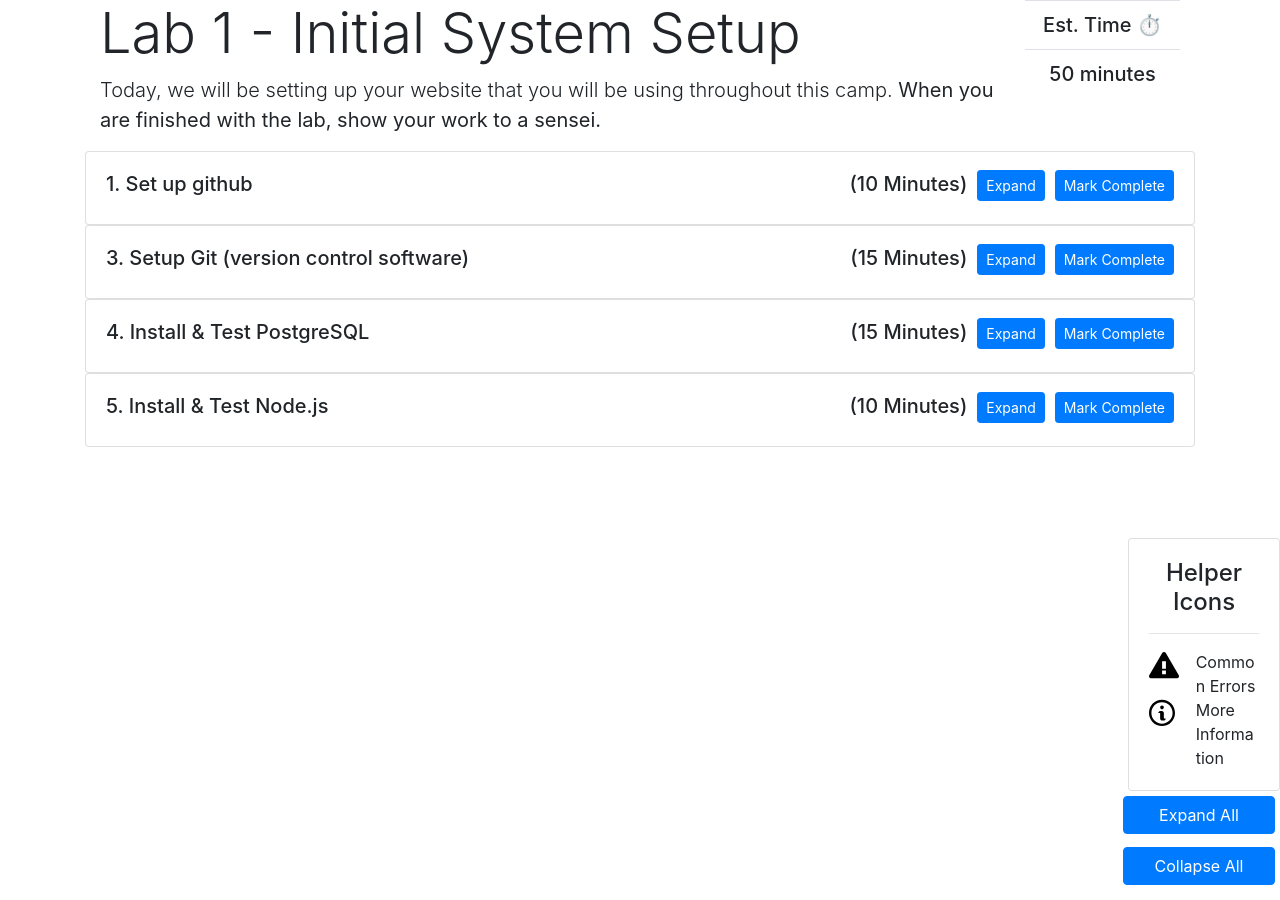
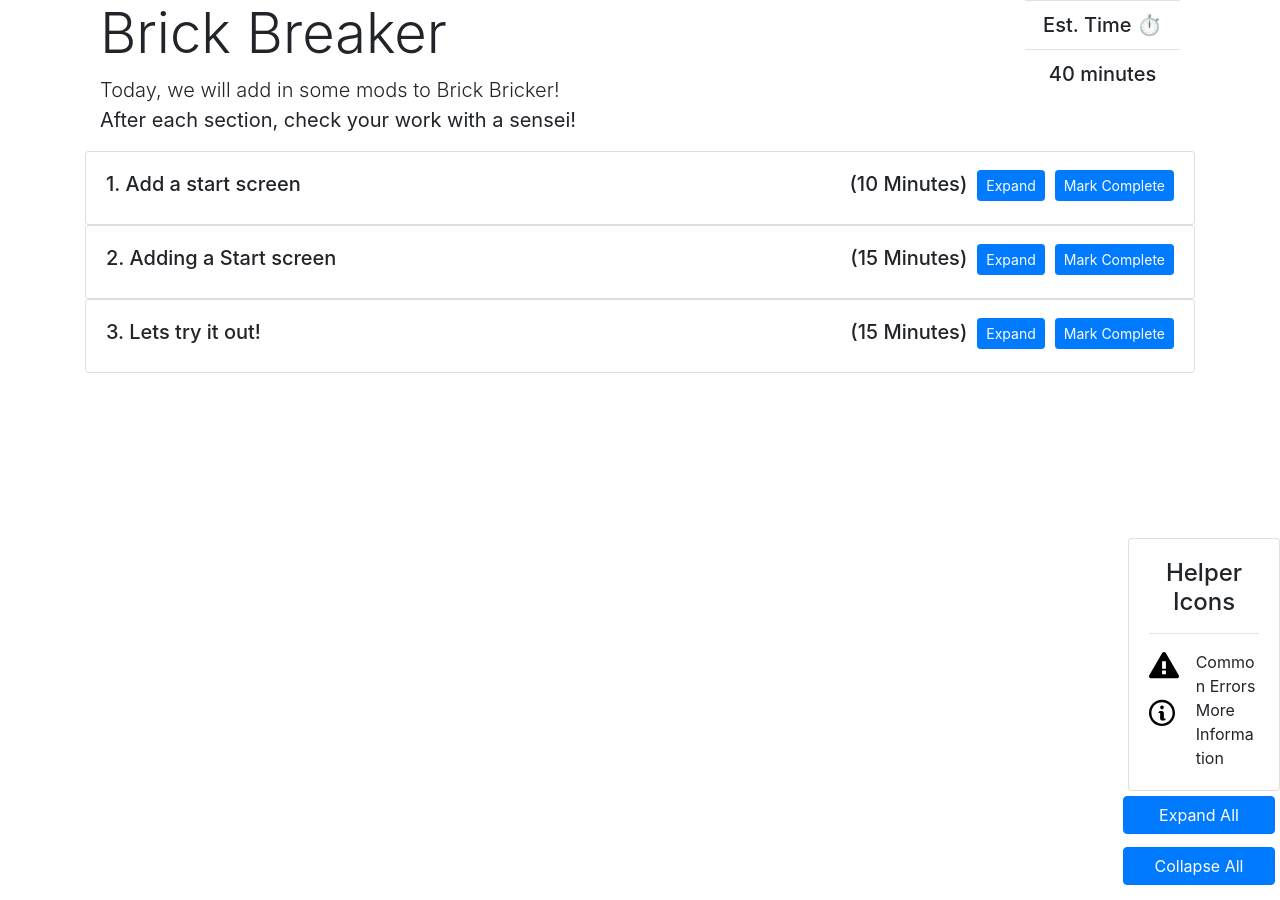
Before and after one commit to mikebrownie/mikebrownie.github.io, a Jekyll site: the page code-ninjas/lab-instructions/pt2/index.html, which Jekyll copies as it is, in a window 1280 px wide. Built offline with Jekyll 4.4.1, drawn with Linux system fonts in a browser that asks for light colours; comment, search, counter and statistics services are not loaded.

Commit message:
Updating Brick Breaker

```diff
--- a/code-ninjas/lab-instructions/pt2/index.html
+++ b/code-ninjas/lab-instructions/pt2/index.html
@@ -1,7 +1,7 @@
 <!doctype html>
 <html lang="en">
   <head>
-    <title>CSCI 3308 Lab 1</title>
+    <title>Brick Breaker</title>
     <!-- Bootstrap core CSS & JS -->
 	<link rel="stylesheet" type="text/css" href="../resources/css/bootstrap.css">
     <link rel="stylesheet" type="text/css" href="../resources/css/prism.css">
@@ -20,9 +20,10 @@
 			<div class="container-fluid">
 			  <div class="row">
 				<div class="col-10">
-					<h1 class="display-4">Lab 1 - Initial System Setup</h1>
-					<p class="lead">Today, we will be setting up your website that you will be using throughout this camp.
-					<b>When you are finished with the lab, show your work to a sensei.</b></p>
+					<h1 class="display-4">Brick Breaker</h1>
+					<p class="lead">Today, we will add in some mods to Brick Bricker!
+          <br>
+					<b>After each section, check your work with a sensei!</b></p>
 				</div>
 				<div class="col-2">
 					<table class="table">
@@ -30,7 +31,7 @@
 							<th class="h5" style="text-align:center">Est. Time  &#x023F1;</th>
 						</tr>
 						<tr>
-							<td class="h5" style="text-align:center"><span id="eta">150</span> minutes</td>
+							<td class="h5" style="text-align:center"><span id="eta">60</span> minutes</td>
 						</tr>
 					</table>
 				</div>
@@ -43,202 +44,312 @@
 
 			<div class="card card-body" id="step1">
 				<div class="stepLine">
-					<p class="alignleft h5">1. Set up github</p>
+					<p class="alignleft h5">1. Add a start screen</p>
+					<button class="btn btn-primary btn-sm alignbtn" type="button" onclick="updateProgressBar(1)" >Mark Complete</button>
+					<button class="btn btn-primary btn-sm alignbtn" type="button" data-toggle="collapse" data-target="#multiCollapseExample1" aria-expanded="false" aria-controls="multiCollapseExample1">Expand</button>
+					<p class="alignright h5">(<span class="time" id="time1">10</span> Minutes)</p>
+				</div>
+				<div class="collapse" id="multiCollapseExample1">
+					<dl>
+						<dt>1. Navigate to <a target="_blank" href="https://codepen.io/">CodePen.io</a></dt>
+						<dd>If you do not already have an account, create one at <a target="_blank" href="https://codepen.io/">CodePen.io</a>
+						<dt>2. Login</dt>
+						<dd>
+							<div class="row">
+								<div class="col-6">
+									<li>On the left side, click Dashboard to get to your pens</li>
+                  <li>Now click your Brick Breaker game</li>
+                  <li>Click on "View in Editor" at the top right of the pop-up window</li>
+								</div>
+                <div class="col-4">
+                  <img height=80% src="img/dashboard.PNG">
+                </div>
+            </dd>
+					</dl>
+				</div>
+			</div>
+    </div>
+
+			<div class="card card-body" id="step2">
+				<div class="stepLine">
+					<p class="alignleft h5">2. Adding a Start screen</p>
 					<button class="btn btn-primary btn-sm alignbtn" type="button" onclick="updateProgressBar(2)" >Mark Complete</button>
 					<button class="btn btn-primary btn-sm alignbtn" type="button" data-toggle="collapse" data-target="#multiCollapseExample2" aria-expanded="false" aria-controls="multiCollapseExample2">Expand</button>
-					<p class="alignright h5">(<span class="time" id="time2">10</span> Minutes)</p>
+					<p class="alignright h5">(<span class="time" id="time2">15</span> Minutes)</p>
 				</div>
 				<div class="collapse" id="multiCollapseExample2">
-					<dl>
-						<dt>1. Sign up for Github</dt>
-						<dd>If you do not already have an account, create one at <a href="https://github.com/">Github</a></dd>
-						<dt>2. Create a New Github Repo</dt>
+        </br><div class="row">
+            <h2 style ="text-align: center;">Press (ctrl+s) after EVERY STEP to save.</h2>
+          </div></br>
+          <dl>
+
+						<dt>1. Event Listeners</dt></br>
+            <dd><b>Event listeners</b> are used in JavaScript to listen for input from the user</dd>
+            <dd> by using <b>Event Listeners</b>, we can react to actions the from the user.</dd>
+            <dd>To move the paddle, we used <b>Event Listeners</b> to listen for when the user presses the left and right arrow keys</dd>
+						<dt>Lets add in an event listener for clicks</dt>
+            <dd><i>We will later use a click to start the game!</i></dd>
+            <dd>Add this code below the keydown listeners</dd>
 						<dd>
-							<div class="row">
-								<div class="col-4">
-									Click the "+" in the upper right corner on your github page and select "New repository"</li>
-								</div>
-								<div class="col-8">
-									<img src="img/git_setup_1.PNG">
-								</div>
-							</div>
-							<br>
-							<div class="row">
-								<div class="col-4">
-									Set your new repository's information: <br>
-									<b>Owner:</b> your github username (default)<br>
-									<b>Repository name:</b> lab_1_3308 <br>
-									<b>Description:</b> My first github repo! <br>
-									<b>Public or Private:</b> Either option here is fine, now that Github provides unlimited private repos for free.<br>
-									<b>Initialize with Readme:</b>This is also optional, but go ahead and have github at a README file to your repo <br>
-								</div>
-								<div class="col-8">
-									<img src="img/git_setup_2.PNG" height="452px" width="559px">
-								</div>
-							</div>
-							<br>
-							<div class="row">
-								<div class="col-4">
-									Copy your new repository's https address so you can clone it locally.
-								</div>
-								<div class="col-8">
-									<img src="img/git_setup_3.PNG">
-								</div>
-							</div>
+							<pre class="command-line" data-user="CodeNinja" data-host="CodePen"><code  class="language-javascript">document.addEventListener("click", mouseClickHandler, false);
+</code></pre>
 						</dd>
+						<dt>3. <u>The Skin:</u> Add this code to the CSS section to color the background light gray</dt>
+						<dd>
+							<pre class="command-line" data-user="CodeNinja" data-host="CodePen"><code  class="language-css">canvas { background: #eee; }</code></pre>
+						</dd>
+            <dt>4. Now, you get to choose the color of the background for your game!</dt>
+              <dd>
+                <div class="row">
+                  <div class="col-6">
+                    <ul>
+                      <li><a target="_blank" href="https://www.w3schools.com/colors/colors_picker.asp">Click here</a> to visit our color picker, and pick your favorite.</li>
+                      <li>One you find it, copy (ctrl+c) the <b>hex code</b>.</li>
+                      <li>Return to the CodePen page, and replace "(#eee)" with your new hex color value</br>
+                      <i>Tip: You can highlight "#eee" with the cursor and press (ctrl+v) to quickly do this</i></li>
+                    </ul>
+                  </div>
+                  <div class="col-6">
+                  </br>
+                    <h4>Example Hex Code:</h4>
+                    <figure>
+                      <img src="img/hex.PNG">
+                      <figcaption><b>Hex code is used to represent colors in a way the computer understand</b></figcaption>
+                    </figure>
+                  </div>
+                <div>
+                <pre class="command-line" data-user="CodeNinja" data-host="CodePen"><code  class="language-css">canvas { background: NEW_COLOR_HERE; }</code></pre>
+              </dd>
+              <dt>5. Press (ctrl+s) to save and see your new background!</dt></br>
+                <figure>
+                  <img src="img/new_canvas.PNG">
+                  <figcaption><b>Make sure you see your color after saving!</b></figcaption>
+                </figure>
+              </dd>
+
+						<dt>6. <u>The Motion:</u> Now, add ALL of this JavaScript code to the Javascript section </dt>
+						<dd>
+						 <pre class="command-line" data-user="CodeNinja" data-host="CodePen"><code class="language-javascript">
+////VARIABLES////
+var score = 0;
+var lives = 3;
+
+var canvas = document.getElementById("myCanvas");
+var ctx = canvas.getContext("2d");
+
+//Size of ball
+var ballRadius = 10;
+
+//Ball posistion
+var x = canvas.width/2;
+var y = canvas.height-30;
+
+//Ball speed
+var dx = 2;
+var dy = -2;
+
+//Paddle and movement
+var paddleHeight = 10;
+var paddleWidth = 75;
+var paddleX = (canvas.width-paddleWidth)/2;
+var rightPressed = false; //for event listeners
+var leftPressed = false; //for event listeners
+
+//Brick variables
+var brickRowCount = 5;
+var brickColumnCount = 3;
+var brickWidth = 75;
+var brickHeight = 20;
+var brickPadding = 10;
+var brickOffsetTop = 30;
+var brickOffsetLeft = 30;
+var bricks = [];
+
+for(var c=0; c < brickColumnCount; c++) {
+  bricks[c] = [];
+  for(var r=0; r < brickRowCount; r++) {
+    bricks[c][r] = { x: 0, y: 0, status: 1 };
+  }
+}
+////END VARIABLES////
+
+////EVENT LISTENERS////
+document.addEventListener("keydown", keyDownHandler, false);
+document.addEventListener("keyup", keyUpHandler, false);
+// document.addEventListener("mousemove", mouseMoveHandler, false);
+
+function keyDownHandler(e) {
+    if(e.key == "Right" || e.key == "ArrowRight") {
+        rightPressed = true;
+    }
+    else if(e.key == "Left" || e.key == "ArrowLeft") {
+        leftPressed = true;
+    }
+}
+
+function keyUpHandler(e) {
+    if(e.key == "Right" || e.key == "ArrowRight") {
+        rightPressed = false;
+    }
+    else if(e.key == "Left" || e.key == "ArrowLeft") {
+        leftPressed = false;
+    }
+}
+
+function mouseMoveHandler(e) {
+  var relativeX = e.clientX - canvas.offsetLeft;
+  if(relativeX > 0 && relativeX < canvas.width) {
+    paddleX = relativeX - paddleWidth/2;
+  }
+}
+function collisionDetection() {
+  for(var c=0; c < brickColumnCount; c++) {
+    for(var r=0; r < brickRowCount; r++) {
+      var b = bricks[c][r];
+      if(b.status == 1) {
+        if(x > b.x && x < b.x+brickWidth && y > b.y && y < b.y+brickHeight) {
+          dy = -dy;
+          b.status = 0;
+          score++;
+          if(score == brickRowCount*brickColumnCount) {
+            alert("YOU WIN, CONGRATS!");
+            document.location.reload();
+          }
+        }
+      }
+    }
+  }
+}
+////END EVENT HANDLERS////
+
+////CANVAS////
+function drawBall() {
+  ctx.beginPath();
+  ctx.arc(x, y, ballRadius, 0, Math.PI*2);
+  ctx.fillStyle = "#0095DD";
+  ctx.fill();
+  ctx.closePath();
+}
+function drawPaddle() {
+  ctx.beginPath();
+  ctx.rect(paddleX, canvas.height-paddleHeight, paddleWidth, paddleHeight);
+  ctx.fillStyle = "#0095DD";
+  ctx.fill();
+  ctx.closePath();
+}
+function drawBricks() {
+  for(var c=0; c < brickColumnCount; c++) {
+    for(var r=0; r < brickRowCount; r++) {
+      if(bricks[c][r].status == 1) {
+        var brickX = (r*(brickWidth+brickPadding))+brickOffsetLeft;
+        var brickY = (c*(brickHeight+brickPadding))+brickOffsetTop;
+        bricks[c][r].x = brickX;
+        bricks[c][r].y = brickY;
+        ctx.beginPath();
+        ctx.rect(brickX, brickY, brickWidth, brickHeight);
+        ctx.fillStyle = "#0095DD";
+        ctx.fill();
+        ctx.closePath();
+      }
+    }
+  }
+}
+function drawScore() {
+  ctx.font = "16px Arial";
+  ctx.fillStyle = "#0095DD";
+  ctx.fillText("Score: "+score, 8, 20);
+}
+function drawLives() {
+  ctx.font = "16px Arial";
+  ctx.fillStyle = "#0095DD";
+  ctx.fillText("Lives: "+lives, canvas.width-65, 20);
+}
+
+function draw() {
+  ctx.clearRect(0, 0, canvas.width, canvas.height);
+  drawBricks();
+  drawBall();
+  drawPaddle();
+  drawScore();
+  drawLives();
+  collisionDetection();
+
+  if(x + dx > canvas.width-ballRadius || x + dx < ballRadius) {
+    dx = -dx;
+  }
+  if(y + dy < ballRadius) {
+    dy = -dy;
+  }
+  else if(y + dy > canvas.height-ballRadius) {
+    if(x > paddleX && x < paddleX + paddleWidth) {
+      dy = -dy;
+    }
+    else {
+      lives--;
+      if(!lives) {
+        alert("GAME OVER");
+        document.location.reload();
+      }
+      else {
+        x = canvas.width/2;
+        y = canvas.height-30;
+        dx = 3;
+        dy = -3;
+        paddleX = (canvas.width-paddleWidth)/2;
+      }
+    }
+  }
+
+  if(rightPressed && paddleX < canvas.width-paddleWidth) {
+    paddleX += 7;
+  }
+  else if(leftPressed && paddleX > 0) {
+    paddleX -= 7;
+  }
+
+  x += dx;
+  y += dy;
+  requestAnimationFrame(draw);
+}
+////END CANVAS////
+
+draw();
+              </code></pre>
+						</dd>
+						<dt>6. The game is ready for playing!</dt>
+						<dd>
+              Make sure you save before moving on.
+						</dd>
+
 					</dl>
 				</div>
 			</div>
 
 			<div class="card card-body" id="step3">
 				<div class="stepLine">
-					<p class="alignleft h5">3. Setup Git (version control software)</p>
+					<p class="alignleft h5">3. Lets try it out!</p>
 					<button class="btn btn-primary btn-sm alignbtn" type="button" onclick="updateProgressBar(3)" >Mark Complete</button>
 					<button class="btn btn-primary btn-sm alignbtn" type="button" data-toggle="collapse" data-target="#multiCollapseExample3" aria-expanded="false" aria-controls="multiCollapseExample3">Expand</button>
 					<p class="alignright h5">(<span class="time" id="time3">15</span> Minutes)</p>
 				</div>
 				<div class="collapse" id="multiCollapseExample3">
 					<dl>
-						<dt>1. Install Git (a version control tool)</dt>
+						<dt>1. Try out the game</dt>
 						<dd>
-							<pre class="command-line" data-user="csci3308" data-host="csci3308-VirtualBox"><code  class="language-bash"> sudo apt-get install git</code></pre>
+              <ul>
+  							<li>Take a break from all the hard work, and try out the game</li>
+                <li>As you play, see if you can think of ways the game can be better</li>
+                <li>Or, try thinking of problems with the game, and what can be done to make it better</li>
+              </ul>
+              <div class="form-group">
+                <label for="notes"><i>Aim for atleast 5 ideas...</i><b>Get Creative!</b></label>
+                <textarea class="form-control rounded-0" id="notes" rows="10"></textarea>
+              </div>
 						</dd>
-						<dt>2. Set your git username to match your github account</dt>
+						<dt>2. Brain Storm</dt>
 						<dd>
-							<pre class="command-line" data-user="csci3308" data-host="csci3308-VirtualBox"><code  class="language-bash">git config --global user.name "myUserName"</code></pre>
-						</dd>
-						<dt>3. Verify your git username was updated</dt>
-						<dd>
-							<pre class="command-line" data-user="csci3308" data-host="csci3308-VirtualBox"><code  class="language-bash">git config --global user.name</code></pre>
-						</dd>
-						<dt>4. Set your git email to match your github account</dt>
-						<dd>
-							<pre class="command-line" data-user="csci3308" data-host="csci3308-VirtualBox"><code  class="language-bash">git config --global user.email "myUserName@gmail.com"</code></pre>
-						</dd>
-						<dt>5. Verify your git email was updated</dt>
-						<dd>
-							<pre class="command-line" data-user="csci3308" data-host="csci3308-VirtualBox"><code  class="language-bash">git config --global user.email</code></pre>
-						</dd>
-						<dt>6. Clone your github repo (created in step 2)</dt>
-						<dd>
-							<pre class="command-line" data-user="csci3308" data-host="csci3308-VirtualBox"><code  class="language-bash">git clone https://github.com/myUserName/lab_1_3308.git</code></pre>
-						</dd>
-						<dt>7. Create a new file (to test your connection)</dt>
-						<dd>
-							<pre class="command-line" data-user="csci3308" data-host="csci3308-VirtualBox"><code  class="language-bash">nano test.txt</code></pre>
-							<ol>
-								<li>Switch to insert mode (press "i") to add text</li>
-								<li>Add any text you wish (This is a test!!!)</li>
-								<li>To save & quit, press ctrl (to change mode) and type wq(write & quite) and hit enter</li>
-							</ol>
-						</dd>
-						<dt>8. Add & Commit your changes to the repo</dt>
-						<dd>
-							<pre class="command-line" data-user="csci3308" data-host="csci3308-VirtualBox"><code  class="language-bash">git add .
-git commit -m "Commit message goes here"
-git push</code></pre>
-						</dd>
-					</dl>
-				</div>
-			</div>
-
-			<div class="card card-body" id="step4">
-				<div class="stepLine">
-					<p class="alignleft h5">4. Install & Test PostgreSQL</p>
-					<button class="btn btn-primary btn-sm alignbtn" type="button" onclick="updateProgressBar(4)" >Mark Complete</button>
-					<button class="btn btn-primary btn-sm alignbtn" type="button" data-toggle="collapse" data-target="#multiCollapseExample4" aria-expanded="false" aria-controls="multiCollapseExample4">Expand</button>
-					<p class="alignright h5">(<span class="time" id="time4">15</span> Minutes)</p>
-				</div>
-				<div class="collapse" id="multiCollapseExample4">
-					<dl>
-						<dt>1. Install PostgreSQL</dt>
-						<dd>
-							<pre class="command-line" data-user="csci3308" data-host="csci3308-VirtualBox"><code  class="language-bash"> sudo apt-get install postgresql postgresql-contrib</code></pre>
-						</dd>
-						<dt>2. Start PostgreSQL</dt>
-						<dd>
-							<pre class="command-line" data-user="csci3308" data-host="csci3308-VirtualBox"><code  class="language-bash"> service postgresql start</code></pre>
-						</dd>
-						<dt>3. Switch to the postgres user account</dt>
-						<dd>
-							During the installation process, PostgreSQL created a new user account named postgres.  You'll be using this user account for most of your database interactions.
-							<pre class="command-line" data-user="csci3308" data-host="csci3308-VirtualBox"><code  class="language-bash"> sudo -u postgres psql</code></pre>
-						</dd>
-						<dt>4. Create a practice database</dt>
-						<dd>
-							<pre class="command-line" data-prompt="postgres=#"><code  class="language-bash"> create database practiceDB;</code></pre>
-						</dd>
-						<dt>5. Enter the practice database</dt>
-						<dd>
-							<pre class="command-line" data-prompt="postgres=#"><code  class="language-bash"> \c practicedb;</code></pre>
-						</dd>
-						<dt>6. Create a practice table</dt>
-							<dd>Copy the following code into psql terminal
-								<pre class="command-line" data-prompt="practicedb=#"><code  class="language-sql">create table if not exists store(id serial, sname varchar(40) not null, qty integer not null, price float not null, primary key(id));
-insert into store (sname, qty, price) values ('apple', 10, 1),('pear', 5, 2),('banana', 10, 1.5),('lemon', 100, 0.1),('orange', 50, 0.2);</code></pre>
-							</dd>
-						<dt>7. Test your table</dt>
-						<dd>
-							<pre class="command-line" data-prompt="practicedb=#" data-filter-output="(out)"><code  class="language-bash"> select * from store;
-(out)id | sname  | qty | price
-(out)---+--------+-----+-------
-(out) 1 | apple  |  10 |     1
-(out) 2 | pear   |   5 |     2
-(out) 3 | banana |  10 |   1.5 </code></pre>
-
-						</dd>
-						<dt>8. Exit</dt>
-						<dd>
-							<pre class="command-line" data-prompt="postgres=#"><code  class="language-bash"> \q</code></pre>
-						</dd>
-					</dl>
-				</div>
-			</div>
-
-			<div class="card card-body" id="step5">
-				<div class="stepLine">
-					<p class="alignleft h5">5. Install & Test Node.js</p>
-					<button class="btn btn-primary btn-sm alignbtn" type="button" onclick="updateProgressBar(5)" >Mark Complete</button>
-					<button class="btn btn-primary btn-sm alignbtn" type="button" data-toggle="collapse" data-target="#multiCollapseExample5" aria-expanded="false" aria-controls="multiCollapseExample5">Expand</button>
-					<p class="alignright h5">(<span class="time" id="time5">10</span> Minutes)</p>
-				</div>
-				<div class="collapse" id="multiCollapseExample5">
-					<dl>
-						<dt>1.Install curl (a data transfer tool)</dt>
-						<dd>
-							<pre class="command-line" data-user="csci3308" data-host="csci3308-VirtualBox"><code  class="language-bash"> sudo apt-get install curl</code></pre>
-						</dd>
-						<dt>2. Add the Node.js PPA (Personal Package Archive)</dt>
-						<dd>
-							<pre class="command-line" data-user="csci3308" data-host="csci3308-VirtualBox"><code  class="language-bash"> curl -sL https://deb.nodesource.com/setup_11.x | sudo -E bash -</code></pre>
-						</dd>
-						<dt>3. Install Node.js</dt>
-						<dd>
-							<pre class="command-line" data-user="csci3308" data-host="csci3308-VirtualBox"><code  class="language-bash"> sudo apt-get install -y nodejs</code></pre>
-						</dd>
-						<dt>4. Create practice Node.js website</dt>
-						<dd>
-							<pre class="command-line" data-user="csci3308" data-host="csci3308-VirtualBox"><code  class="language-bash"> vim test_server.js</code></pre>
-							Copy into your file the following code.  As a note, you can also use the built-in text editor instead of vim/nano to modify the text files.
-							However, it is still strongly encouraged for you to become familiar with a terminal text editor.  Not all linux systems have a desktop to work within!
-							<pre><code  class="language-bash">const http = require('http');
-
-const hostname = '127.0.0.1';
-const port = 3000;
-
-const server = http.createServer((req, res) => {
-  res.statusCode = 200;
-  res.setHeader('Content-Type', 'text/plain');
-  res.end('Hello World\n');
-});
-
-server.listen(port, hostname, () => {
-  console.log(`Server running at http://${hostname}:${port}/`);
-});</code></pre>
-						</dd>
-						<dt>5. Start your Node.js website</dt>
-						<dd>
-							<pre class="command-line" data-user="csci3308" data-host="csci3308-VirtualBox"><code  class="language-bash"> node test_server.js</code></pre>
+              Share your ideas from the last step with your Sensei!</br>
+              <i>-Next, we will be implementing these mods into the game</i>
 						</dd>
 					</dl>
 				</div>
```
Also changed, not shown: code-ninjas/lab-instructions/index.html (renamed from code-ninjas/index.html, +5 -8 lines), code-ninjas/lab-instructions/lab1_initial_setup/index.html (+1 -50 lines), code-ninjas/lab-instructions/pt2/img/dashboard.PNG (added).
